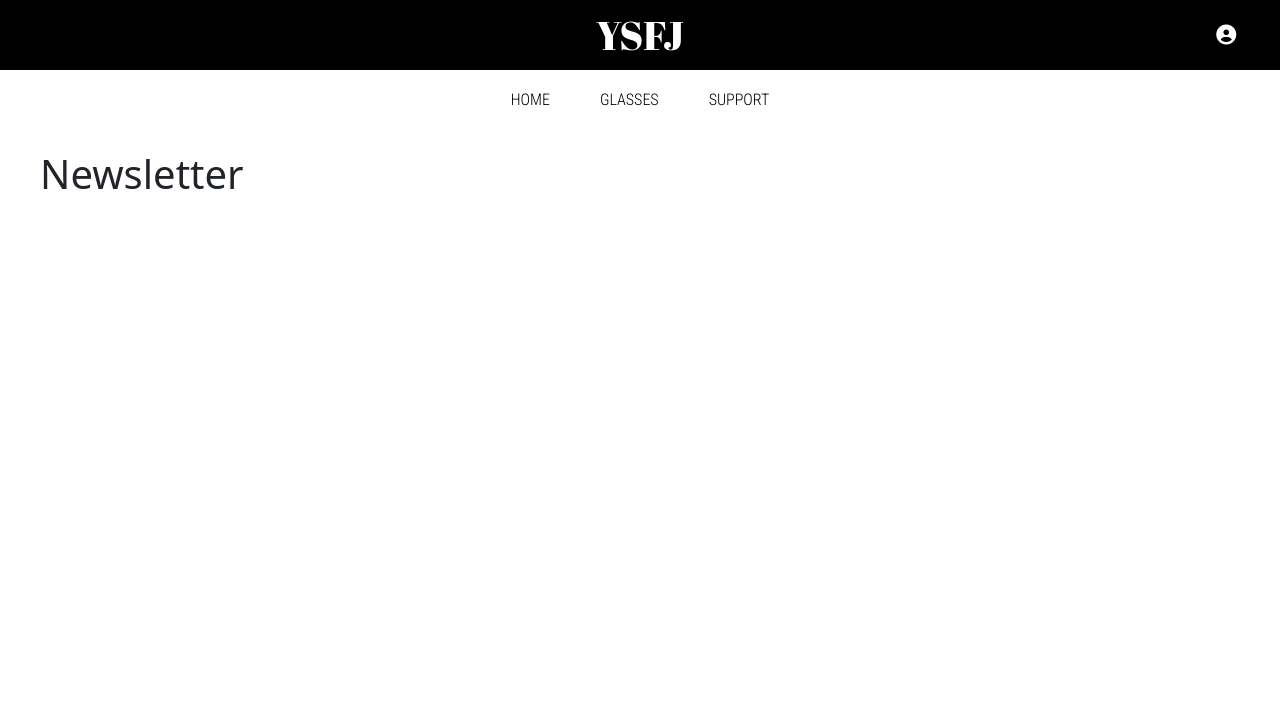
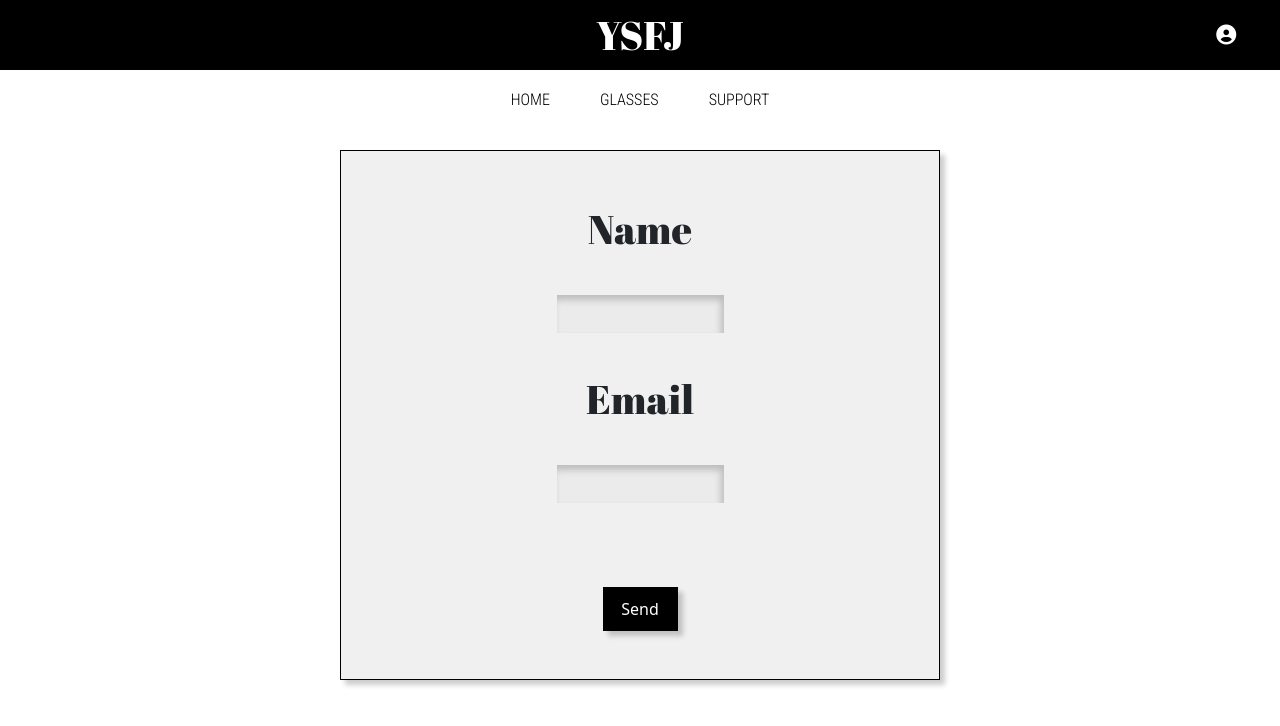
Before and after one commit to yeana-dev/YSFJ, a React (Create React App) app in the folder client/: page /newsletter in a window 1280 px wide. Shown: the top 726 px of the page. Built offline with nearby package versions, Linux system fonts and the light colour scheme.

Commit message:
newsletter done

```diff
--- a/client/src/Screens/Newsletter/Newsletter.css
+++ b/client/src/Screens/Newsletter/Newsletter.css
@@ -0,0 +1,42 @@
+.fixit{
+  display: flex;
+  justify-content: center;
+}
+
+.newsletter-container{
+  display: flex;
+  flex-direction: column;
+  background-color: #d9d9d962;
+  width: 600px;
+  text-align: center;
+  border: 1px solid black;
+  padding: 3em 5em;
+  box-shadow: 5px 5px 5px rgba(0, 0, 0, 0.2);
+  justify-content: center;
+  align-items: center;
+}
+
+.label-stuff{
+  font-family: "Abril Fatface", cursive;
+  font-size: 40px;
+}
+
+.newsletter-container > input{
+  background: #ebebeb;
+  border: none;
+  box-shadow: inset -3px 5px 7px 0px rgb(0 0 0 / 20%);
+  padding: 10px;
+  font-family: "Merriweather", serif;
+  font-size: 12px;
+  margin: 3em 0;
+}
+
+.news-submit{
+  background: black;
+  color: white;
+  width: 75px;
+  padding: 10px;
+  margin: 3em auto 0;
+  border: none;
+  box-shadow: 5px 5px 5px rgba(0, 0, 0, 0.2);
+}
--- a/client/src/Screens/Newsletter/Newsletter.jsx
+++ b/client/src/Screens/Newsletter/Newsletter.jsx
@@ -1,11 +1,34 @@
 import './Newsletter.css'
 import Layout from "../../Components/Layout/Layout"
+import Alert from "react-bootstrap/Alert";
+import { useState } from 'react';
 const Newsletter = (props) => {
+  const [show, setShow] = useState(false)
+
+
+
+
 
   return (
     <Layout user={props.user}>
-      <h1>Newsletter</h1>
+      <div className='fixit'>
+        <div className="newsletter-container">
+          <label className='label-stuff' htmlFor="name">Name</label>
+          <input type="text" />
 
+
+          <label className='label-stuff' htmlFor="email-newsletter">Email</label>
+          <input type="text" />
+
+          <div className="news-bottom">
+            <button className="news-submit" onClick={() => setShow(true)}>Send</button>
+            <Alert variant="success" id="news-alert" show={show}>
+              Enjoy Your News On Our Great Frames!
+            </Alert>
+
+          </div>
+        </div>
+      </div>
     </Layout>
   )
 
--- a/client/src/Screens/Products/Products.css
+++ b/client/src/Screens/Products/Products.css
@@ -61,7 +61,7 @@
 
 .support-img-1,.support-img-2{
   width: 25vw;
-  height: 75vh;
+  height: 75%;
 }
 
 .message-1,.message-2{
```
